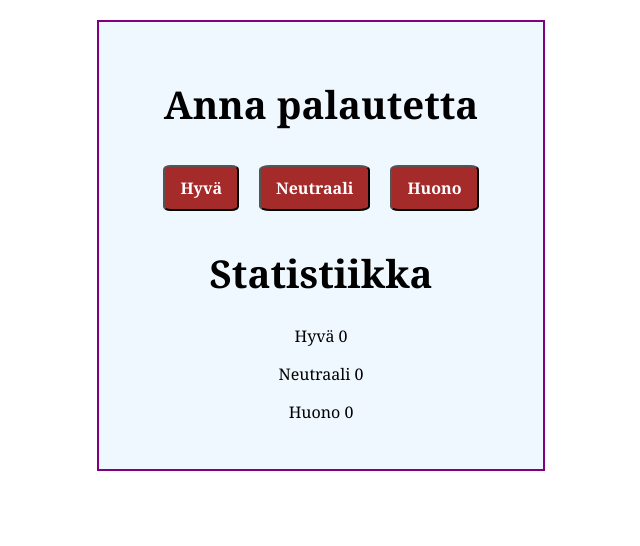
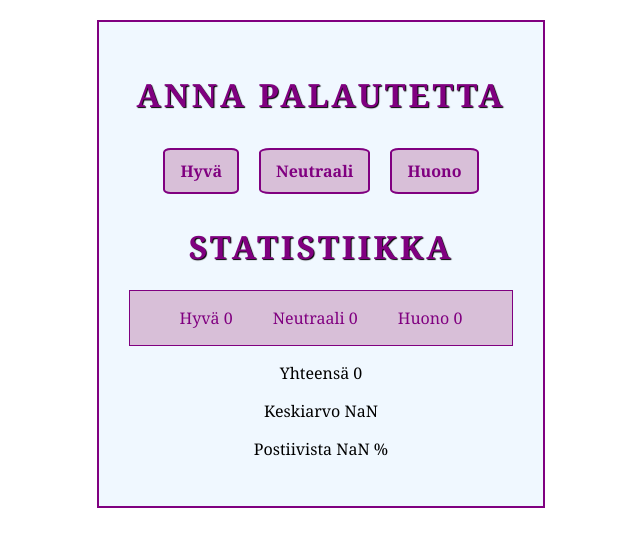
Before and after one commit to MarikaKononen/FullStackOpen2019, a React (Create React App) app in the folder exercises-part1/unicafe/: page / in a window 1280 px wide. Shown: the top 546 px of the page, without its empty margins (319-959 px from the left). Built offline with nearby package versions, Linux system fonts and the light colour scheme.

Commit message:
1.7: unicafe step2

```diff
--- a/exercises-part1/unicafe/src/index.css
+++ b/exercises-part1/unicafe/src/index.css
@@ -14,12 +14,17 @@ code {
 }
 
 h1{
-  font-size: 2.4rem;
+  font-size: 2rem;
+  color: purple;
+  text-shadow: 1px 1px 1px black;
+  letter-spacing: 3px;
+  text-transform: uppercase;
 }
 
 button{
-  background-color: brown;
-  color: white;
+  background-color: thistle;
+  border: 2px solid purple;
+  color: purple;
   font-weight: 800;
   padding: 10px 15px;
   margin: 10px;
@@ -39,3 +44,17 @@ button{
  p{
   font-size: 1rem;
  }
+
+ .results{
+  display: flex;
+  flex-flow: row nowrap;
+  justify-content: center;
+  align-content: center;
+  align-items:center;
+  border:1px solid purple;
+  background-color: thistle;
+ }
+ .results p{
+   padding: 0 20px;
+   color:  purple;
+ }
--- a/exercises-part1/unicafe/src/index.js
+++ b/exercises-part1/unicafe/src/index.js
@@ -7,6 +7,7 @@ const App = () => {
   const [good, setGood] = useState(0)
   const [neutral, setNeutral] = useState(0)
   const [bad, setBad] = useState(0)
+  const total = good + neutral + bad
 
 
   const setToGood = (newValue) => {
@@ -21,6 +22,16 @@ const App = () => {
     setBad(newValue)
   }
 
+  const calculateKA = () => {
+    let sum  = ( good * 1 ) + ( neutral * 0 ) + ( bad * -1 )
+    return sum/total
+  }
+
+  const calculatePositiveFeedbacks = () => {
+    let posiviteFeedbackPrc = ( good / total ) * 100
+    return posiviteFeedbackPrc
+  }
+
   return (
     <div className="content">
       <h1>Anna palautetta</h1>
@@ -29,9 +40,14 @@ const App = () => {
       <button onClick={() => setToBad(bad + 1)}>Huono</button>
 
       <h1>Statistiikka</h1>
-      <p>Hyvä {good}</p>
-      <p>Neutraali {neutral}</p>
-      <p>Huono {bad}</p>
+      <div className="results">
+        <p>Hyvä {good}</p>
+        <p>Neutraali {neutral}</p>
+        <p>Huono {bad}</p>
+      </div>
+      <p>Yhteensä { total }</p>
+      <p>Keskiarvo {calculateKA()}</p>
+      <p>Postiivista {calculatePositiveFeedbacks()} %</p>
     </div>
   )
 }
```
